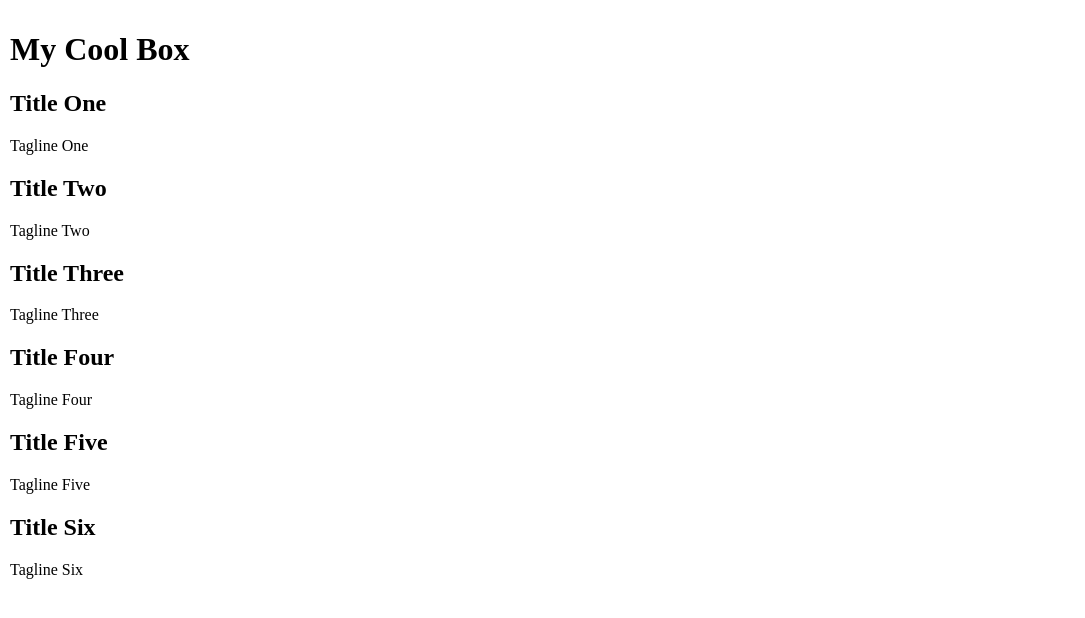
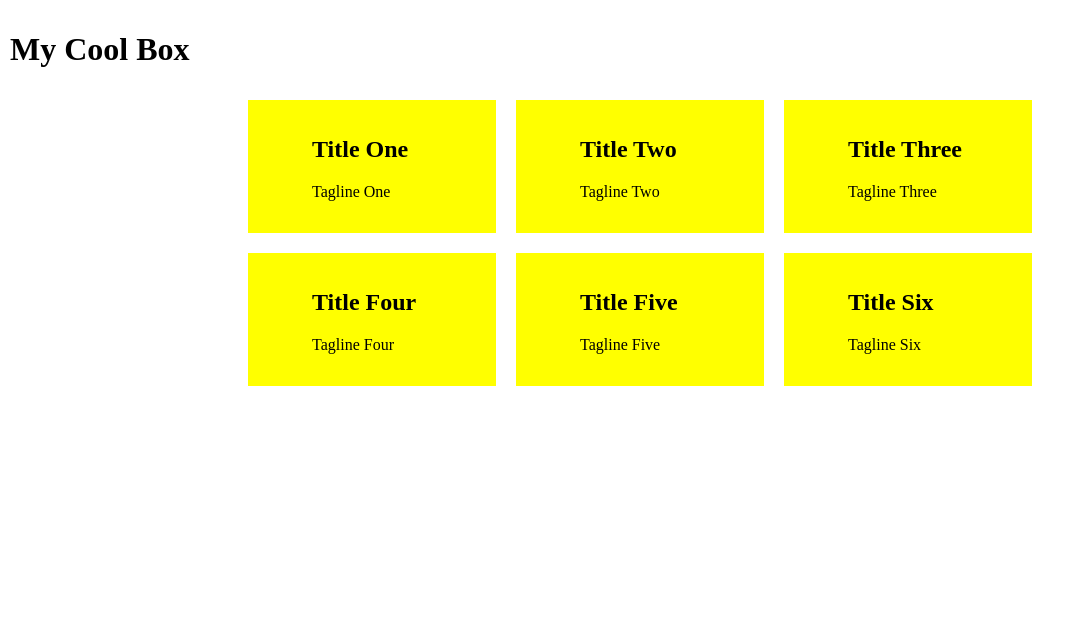
Before and after one commit to PearlR/ducky, a React (Create React App) app: page / in a window 1280 px wide. Shown: the top 618 px of the page, without its empty margins (0-1085 px from the left). Built offline with nearby package versions, Linux system fonts and the light colour scheme.

Commit message:
add working boxes

```diff
--- a/src/components/BoxRow.js
+++ b/src/components/BoxRow.js
@@ -19,15 +19,16 @@ const BoxRow = ({ row, data, open, handleClick }) => {
 			heading={box.title}
 			content={box.tagline}
 			handleClick={handleClick}
+      className='flex-items-default'
 		/>
 	}, data)
 
 	return <div>
 		<div className='row'>
-			<div className='boxes'>
+      <div className='boxes flex-container'>
 				{boxes}
 			</div>
-			<BoxDetails content={content.details}/>
+			{!content.details || <BoxDetails content={content.details}/>}
 		</div>
 	</div>
 }
--- a/src/index.css
+++ b/src/index.css
@@ -2,3 +2,30 @@ body {
   margin: 0;
   padding: 10px;
 }
+
+.flex-container {
+  display:flex;
+  flex-direction: row;
+  flex-wrap: wrap;
+  justify-content: center;
+  align-content: flex-start;
+  align-items: flex-start;
+}
+
+.flex-items-default {
+  width: 300px;
+  height: 250px;
+}
+
+.box {
+  background: yellow;
+  margin: 10px;
+  padding: 1em 4em;
+  width: 120px;
+}
+
+.details {
+  background: grey;
+  margin: 10px;
+  padding: 1em 4em;
+}
```
